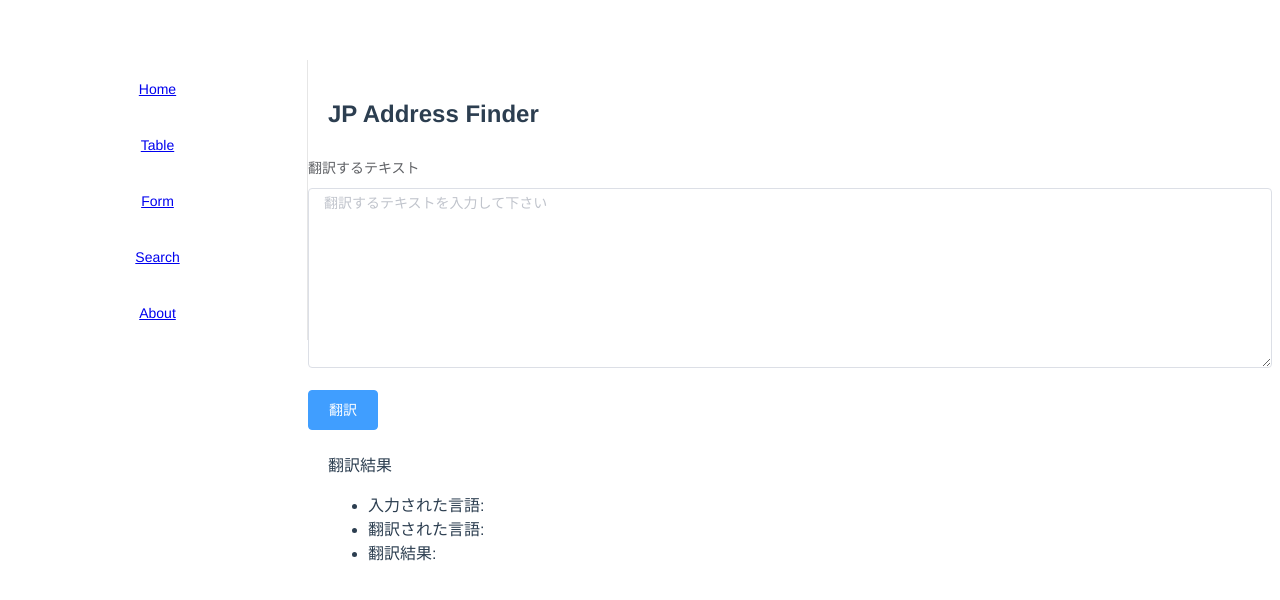
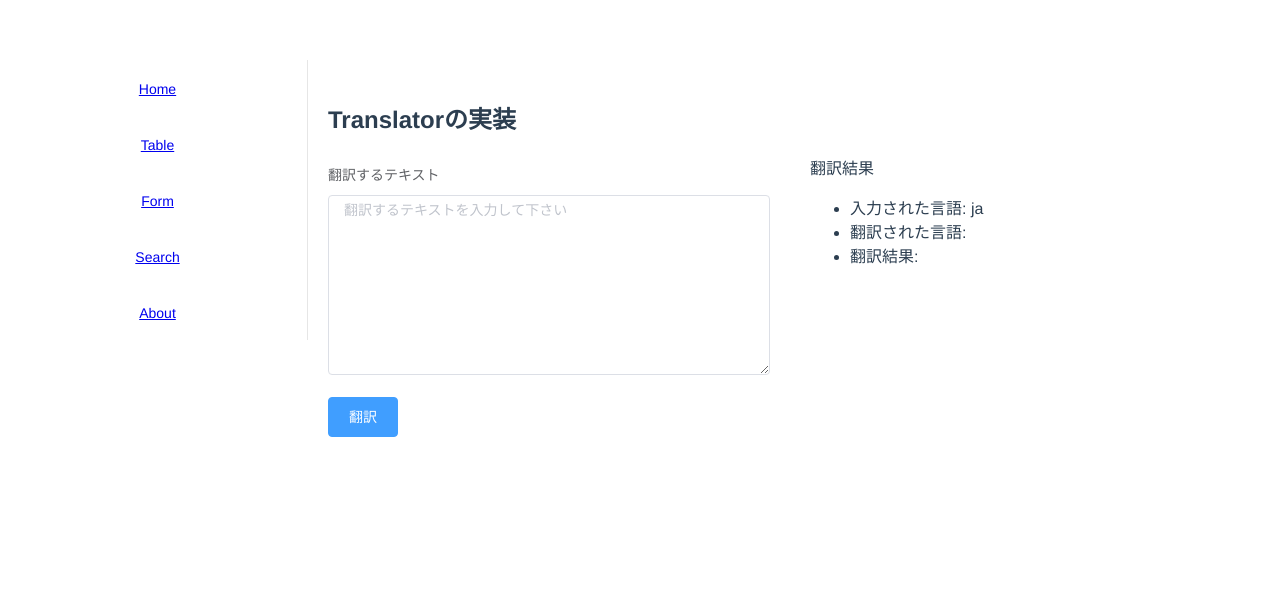
Before and after one commit to ytabuchi/vue-api-client, a Vue app in the folder vue-lab/: page /search in a window 1280 px wide. Shown: the top 600 px of the page. Built offline with nearby package versions, Linux system fonts and the light colour scheme.

Commit message:
とりあえず Translator API で動くようにした。

```diff
--- a/vue-lab/src/views/Search.vue
+++ b/vue-lab/src/views/Search.vue
@@ -1,7 +1,8 @@
 <template>
   <div class="translator">
-    <h2>JP Address Finder</h2>
+    <h2>Translatorの実装</h2>
     <el-row :gutter="40">
+      <el-col :span="12">
         <el-form ref="form" :model="target">
           <el-form-item label="翻訳するテキスト">
             <el-input
@@ -15,18 +16,19 @@
             <el-button type="primary" @click="onSubmit">翻訳</el-button>
           </el-form-item>
         </el-form>
-    </el-row>
-    <el-row>
+      </el-col>
+      <el-col :span="12">
         <span>翻訳結果</span>
         <ul>
-          <li>入力された言語: {{ target.translatorResult.detectedLanguage }}</li>
-          <li>翻訳された言語: {{ target.translatorResult.translatedLanguage }}</li>
+          <li>入力された言語: ja</li>
+          <li>翻訳された言語: {{ target.translatorResult.to }}</li>
           <li>翻訳結果:
             <div>
-              {{ target.translatorResult.translatedText }}
+              {{ target.translatorResult.text }}
             </div>
           </li>
         </ul>
+      </el-col>
     </el-row>
   </div>
 </template>
@@ -41,12 +43,23 @@
 import Vue from "vue";
 import axios, { AxiosResponse } from "axios";
 
+/*
+target.translatorResult.detectedLanguage
+target.translatorResult.translatedLanguage
+target.translatorResult.translatedText
+*/
+
 // API 実行結果
 class TranslatorResult {
-  detectedLanguage: string = "";
-  translatedText: string = "";
-  translatedLanguage: string = "";
+  // translations: Array<Translation> = new Array<Translation>();
+  text: string = "";
+  to: string = "";
 }
+
+// class Translation {
+//   text: string = "";
+//   to: string = "";
+// }
 
 // フォームデータ
 class TranslatorForm {
@@ -59,7 +72,6 @@ export default Vue.extend({
   data() {
     return {
       target: new TranslatorForm(),
-      apiPrefix: "{YOUR-PREFIX}"
     };
   },
   methods: {
@@ -72,15 +84,28 @@ export default Vue.extend({
         this.target.translatorResult = translatorResult;
       }
     },
+
     // Azure Text Translator APIの実行
     async invokeTranslator(text: string): Promise<TranslatorResult> {
-      const res: AxiosResponse = await axios.post(
-        "https://" + this.apiPrefix + "-vue.azurewebsites.net/api/translate",
-        {
-          target: text
+      const instance = axios.create({
+        baseURL: 'https://api.cognitive.microsofttranslator.com/translate',
+        headers: {
+          "Content-Type": "application/json",
+          "Ocp-Apim-Subscription-Key": "b24c808b1b1d43a793b77e7290751e3b"
         }
+      });
+      const res: AxiosResponse = await instance.post(
+        "?api-version=3.0&from=ja&to=en",
+        [
+          {
+            Text: text
+          }
+        ]
       );
-      return res.data;
+
+      console.log(res.data);
+
+      return res.data[0].translations[0];
     }
   }
 });
```
